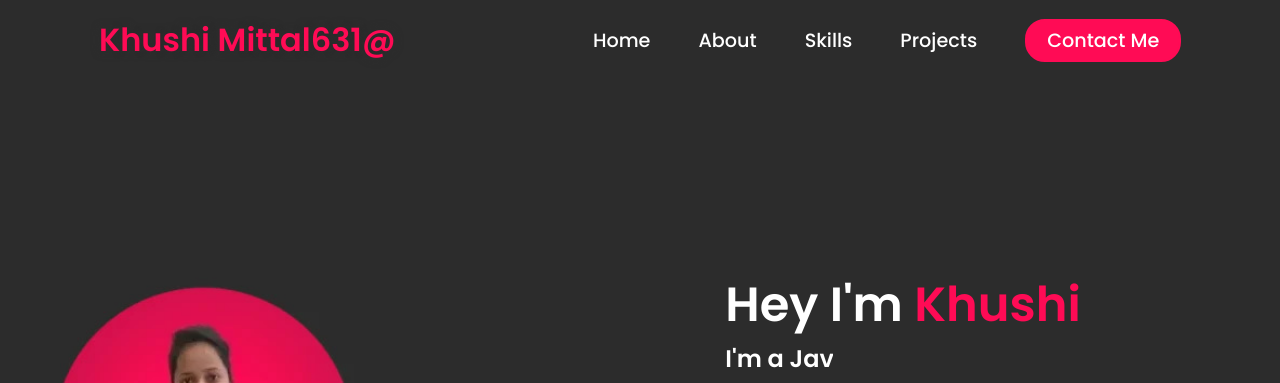
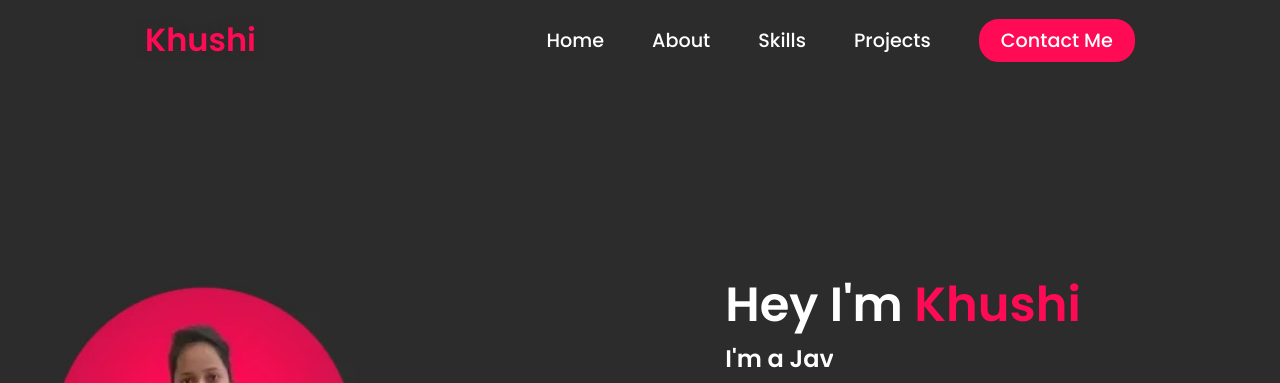
Before and after one commit to KhushiMittal631/Portfolio-Khushi, a plain HTML site: page index.html in a window 1280 px wide. Shown: the top 383 px of the page. Drawn offline with nearby package versions, Linux system fonts and the light colour scheme.

Commit message:
Update index.html

```diff
--- a/index.html
+++ b/index.html
@@ -12,7 +12,7 @@
     <nav>
         <div class="nav-container">
             <div class="logo" data-aos="zoom-in" data-aos-duration="1000">
-                <span>Khushi Mittal631@</span>
+                <span>Khushi</span>
             </div>
             <div class="links">
                 <div class="link" data-aos="fade-up" data-aos-duration="1000" data-aos-delay="100"><a href="#Home">Home</a></div>
```
